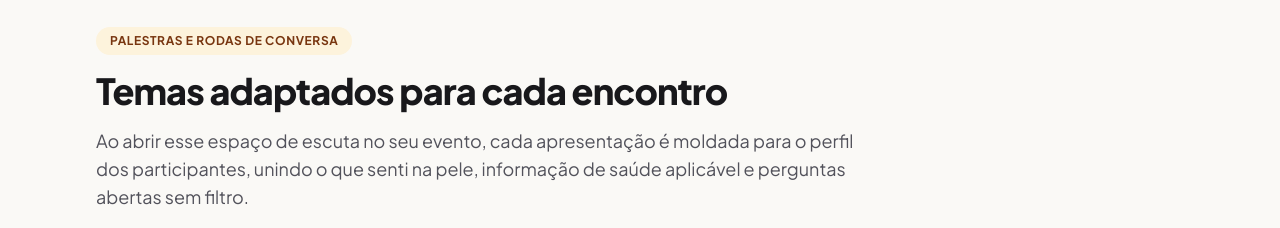
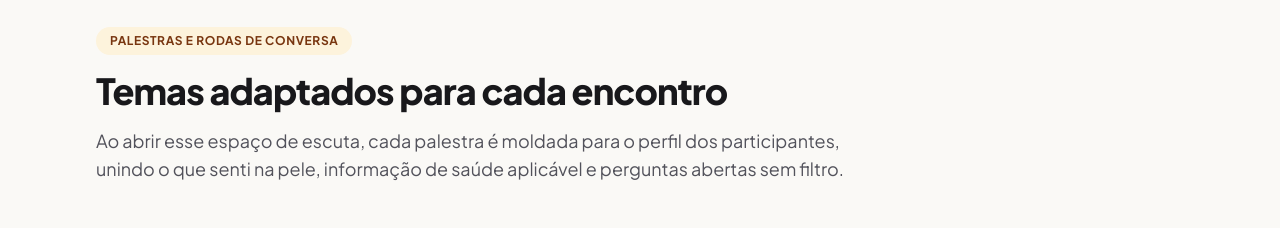
Before and after one commit to renancrema/renancrema.github.io, a plain HTML site: page index.html in a window 1280 px wide. Shown: the part 2100-2328 px from the top of the page. Drawn offline with nearby package versions, Linux system fonts and the light colour scheme.

Commit message:
Update index.html

```diff
--- a/index.html
+++ b/index.html
@@ -467,7 +467,7 @@
             Temas adaptados para cada encontro
           </h2>
           <p class="text-base sm:text-lg text-zinc-600 leading-relaxed">
-            Ao abrir esse espaço de escuta no seu evento, cada apresentação é moldada para o perfil dos participantes, unindo o que senti na pele, informação de saúde aplicável e perguntas abertas sem filtro.
+            Ao abrir esse espaço de escuta, cada palestra é moldada para o perfil dos participantes, unindo o que senti na pele, informação de saúde aplicável e perguntas abertas sem filtro.
           </p>
         </div>
 
```
